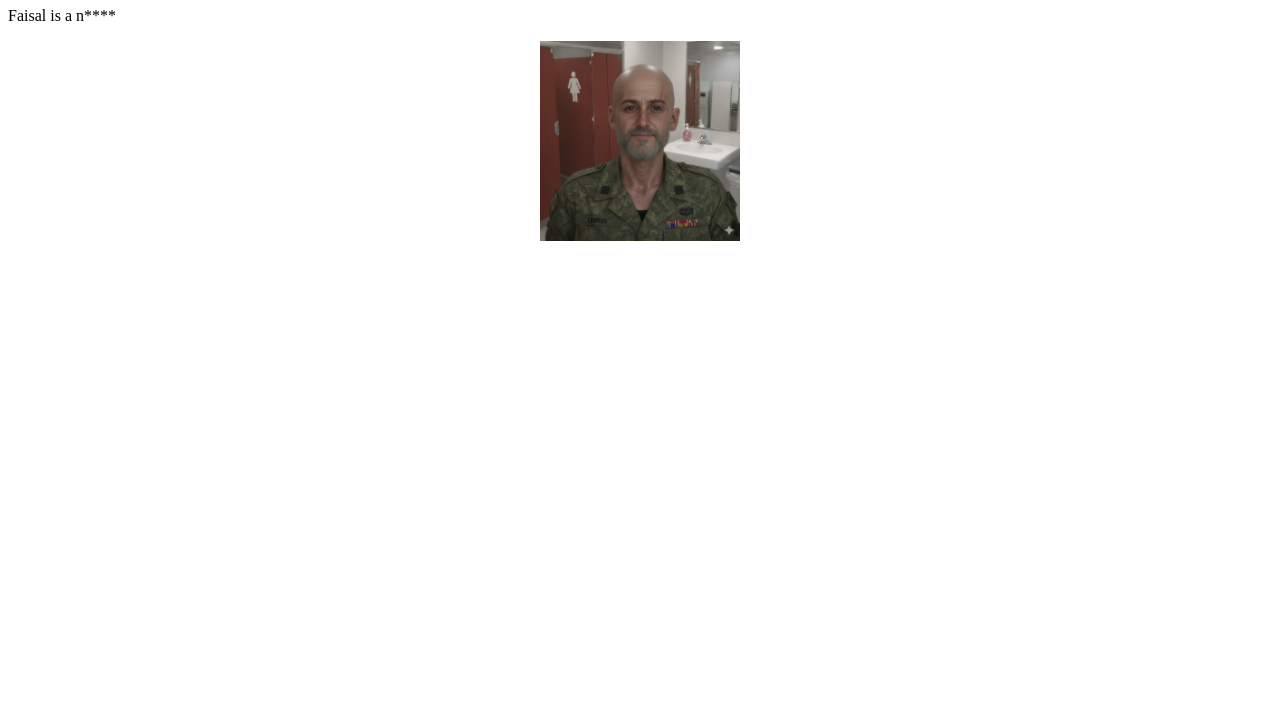
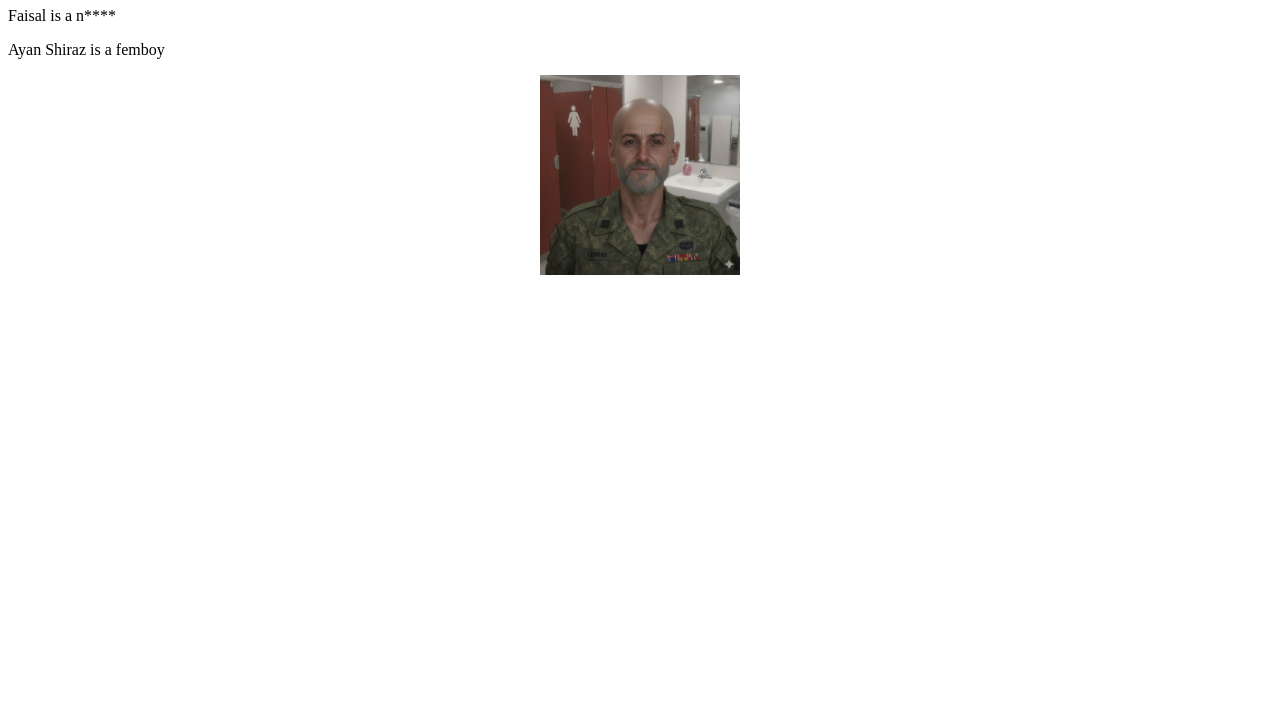
Before and after one commit to 6a08c5fba805337cc251242/6a08c5fba805337cc251242.github.io, a plain HTML site: page index.html in a window 1280 px wide. Shown: the part 74-800 px from the top of the page. Drawn offline with Linux system fonts and the light colour scheme.

Commit message:
Update index.html

```diff
--- a/index.html
+++ b/index.html
@@ -7,6 +7,7 @@
 
 <h1 style="background-color:rgb(255, 0, 0);">Chipa Sahab (چھیپا صاحب)</h1>
 <p>Faisal is a n****</p>
+<p>Ayan Shiraz is a femboy</p>
 <div align='center'>
  <img src="ayan.webp" width=200/>
    </div>
```
